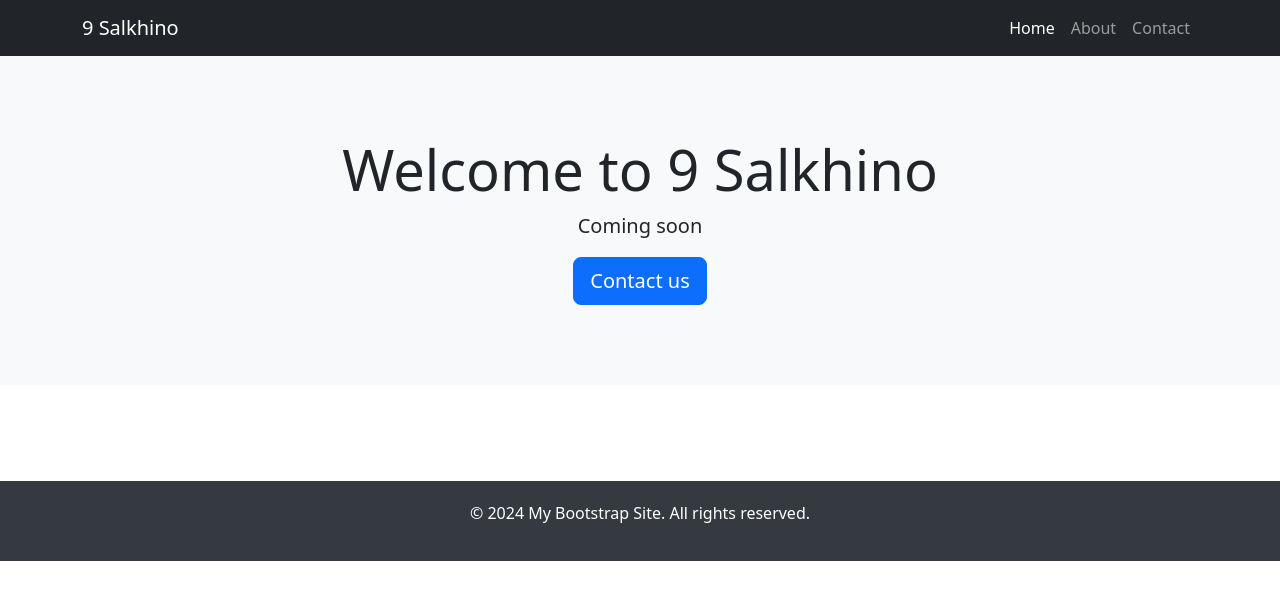
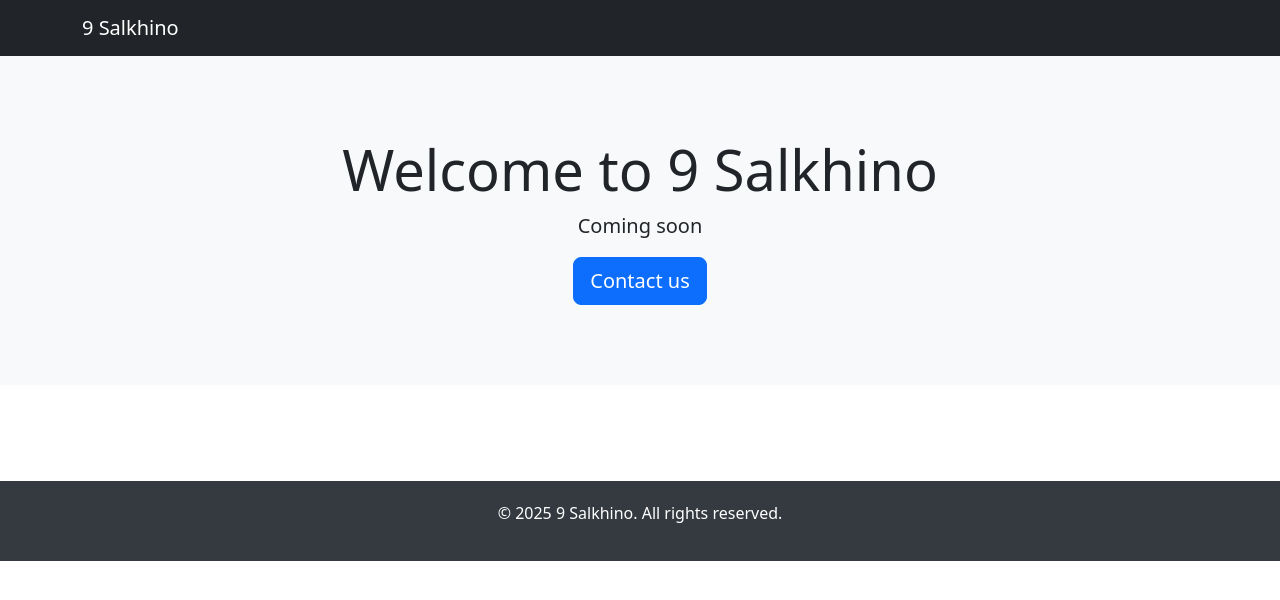
Before and after one commit to tornike-tsiklauri/re, a plain HTML site: page index.html in a window 1280 px wide. Drawn offline with nearby package versions, Linux system fonts and the light colour scheme.

Commit message:
Update index.html

```diff
--- a/index.html
+++ b/index.html
@@ -3,7 +3,7 @@
 <head>
     <meta charset="UTF-8">
     <meta name="viewport" content="width=device-width, initial-scale=1.0">
-    <title>My Bootstrap Site</title>
+    <title>9 Salkhino</title>
     <!-- Bootstrap 5 CSS -->
     <link href="https://cdn.jsdelivr.net/npm/bootstrap@5.3.0/dist/css/bootstrap.min.css" rel="stylesheet">
     <!-- Custom CSS (optional) -->
@@ -31,9 +31,7 @@
             </button>
             <div class="collapse navbar-collapse" id="navbarNav">
                 <ul class="navbar-nav ms-auto">
-                    <li class="nav-item"><a class="nav-link active" href="#">Home</a></li>
-                    <li class="nav-item"><a class="nav-link" href="#">About</a></li>
-                    <li class="nav-item"><a class="nav-link" href="#">Contact</a></li>
+
                 </ul>
             </div>
         </div>
@@ -58,7 +56,7 @@
     <!-- Footer -->
     <footer class="mt-5">
         <div class="container">
-            <p>&copy; 2024 My Bootstrap Site. All rights reserved.</p>
+            <p>&copy; 2025 9 Salkhino. All rights reserved.</p>
         </div>
     </footer>
 
```
